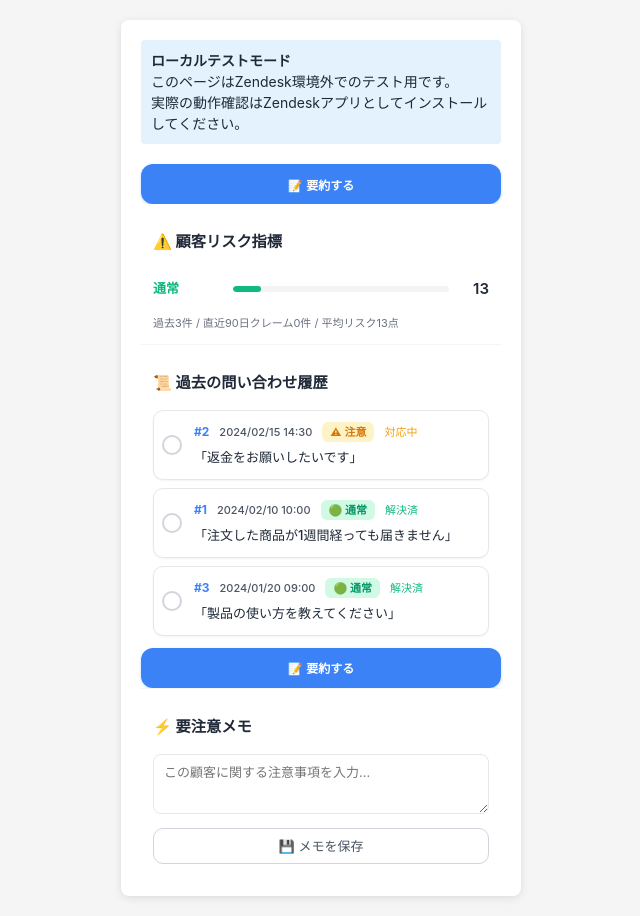
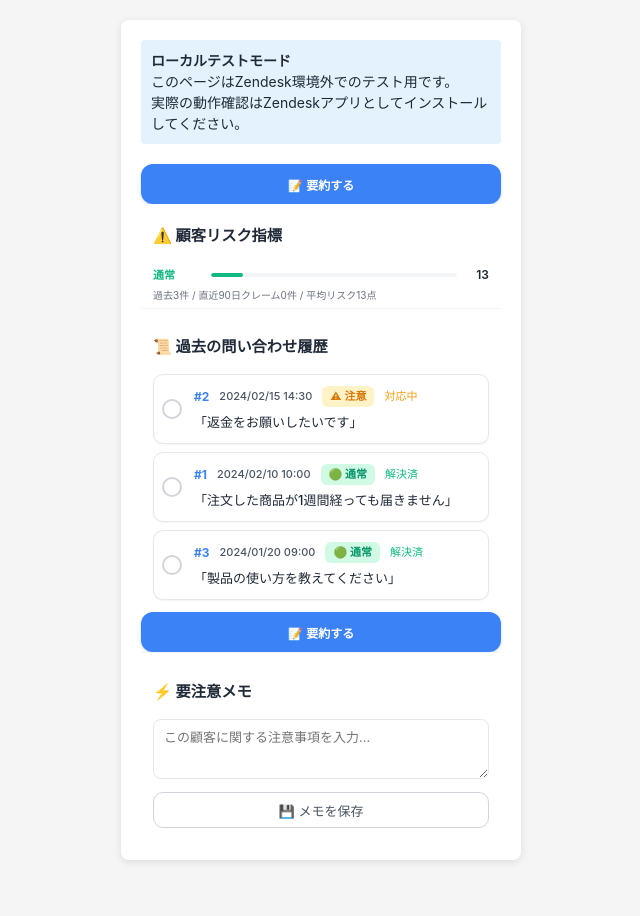
Before and after one commit to ymjiot-spec/zendesk-yoyaku, a website: page zendesk-app/test-local.html in a window 1280 px wide. Shown: the whole page, without its empty margins (319-959 px from the left). After the commit the page ends 880 px from the top, so only its background shows below. Drawn offline with Linux system fonts and the light colour scheme.

Commit message:
UI改善: 解決経緯を「お客様が自己解決」表記に変更、リスク指標をコンパクト化
- systemバブルのタグを「📌 お客様が自己解決」、アイコンを✅に変更
- 顧客リスク指標パネルのpadding/font-size/gap/heightを縮小
- リスクバー高さ6px→4px、スコア/詳細テキストも小さく

```diff
--- a/zendesk-app/assets/main.js
+++ b/zendesk-app/assets/main.js
@@ -1625,9 +1625,9 @@ function displayModernSummary(summary, ticketId) {
       `;
     } else if (msg.type === 'system') {
       messageDiv.innerHTML = `
-        <div class="chat-avatar system-avatar">🤖</div>
+        <div class="chat-avatar system-avatar">✅</div>
         <div class="chat-bubble">
-          <div class="chat-tag">📌 解決経緯</div>
+          <div class="chat-tag">📌 お客様が自己解決</div>
           <div class="chat-text">${linkifyTicketNumbers(escapeHtml(msg.text))}</div>
         </div>
       `;
--- a/zendesk-app/assets/styles.css
+++ b/zendesk-app/assets/styles.css
@@ -299,21 +299,27 @@ body {
 /* 顧客リスク指標 */
 .risk-panel {
   background: #ffffff;
-  padding: 12px;
+  padding: 6px 12px;
   border-bottom: 1px solid #f3f4f6;
+}
+
+.risk-panel .section-title {
+  font-size: 11px;
+  margin: 0 0 2px 0;
+  padding: 0;
 }
 
 .risk-meter {
   display: flex;
   align-items: center;
-  gap: 10px;
-  height: 40px;
+  gap: 8px;
+  height: 24px;
 }
 
 .risk-level {
-  font-size: 13px;
+  font-size: 11px;
   font-weight: 600;
-  min-width: 70px;
+  min-width: 50px;
 }
 
 .risk-level.normal {
@@ -330,16 +336,16 @@ body {
 
 .risk-bar {
   flex: 1;
-  height: 6px;
+  height: 4px;
   background: #f3f4f6;
-  border-radius: 3px;
+  border-radius: 2px;
   overflow: hidden;
 }
 
 .risk-bar-fill {
   height: 100%;
   transition: width 0.3s ease, background 0.3s ease;
-  border-radius: 3px;
+  border-radius: 2px;
 }
 
 .risk-bar-fill.normal {
@@ -355,18 +361,18 @@ body {
 }
 
 .risk-score {
-  font-size: 15px;
+  font-size: 12px;
   font-weight: 600;
-  min-width: 30px;
+  min-width: 24px;
   text-align: right;
   color: #1f2937;
 }
 
 .risk-details {
-  font-size: 11px;
+  font-size: 10px;
   color: #6b7280;
-  line-height: 1.5;
-  margin-top: 6px;
+  line-height: 1.3;
+  margin-top: 2px;
 }
 
 /* チケット履歴 */
```
